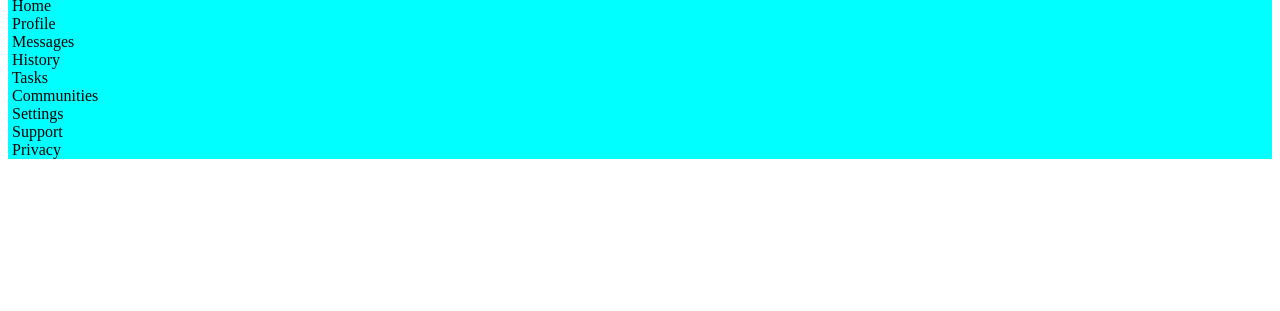
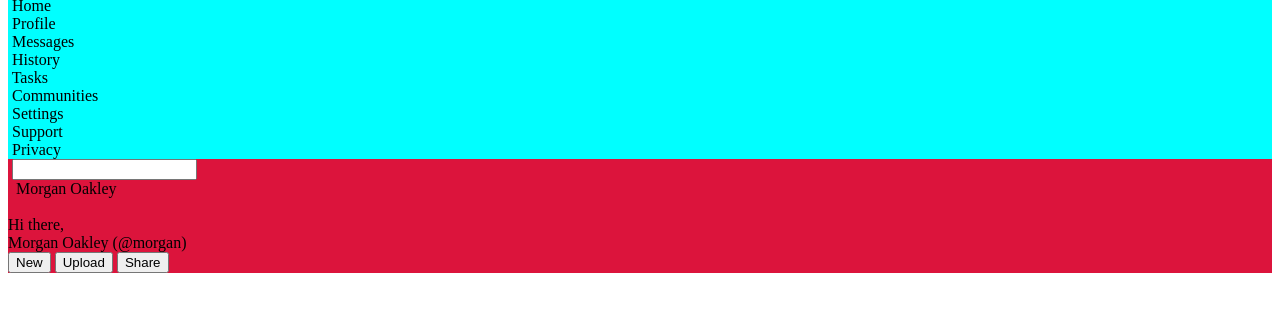
Before and after one commit to EmFey/Dashboard, a plain HTML site: page index.html in a window 1280 px wide. Shown: the part 29-340 px from the top of the page. Drawn offline with Linux system fonts and the light colour scheme.

Commit message:
Added information to the Header section

```diff
--- a/index.html
+++ b/index.html
@@ -31,7 +31,28 @@
             </div>
         </div>
 
-        <div class="header"></div>
+        <div class="header">
+            <div class="search">
+                <div><img src=""> <input type="search" name="" id=""></div>
+                <div><img src=""> <img src=""> Morgan Oakley</div>
+            </div>
+
+            <div class="user">
+                <div>
+                    <img src="">
+                    <div>
+                        <div>Hi there,</div>
+                        <div>Morgan Oakley (@morgan)</div>
+                    </div>
+                </div>
+
+                <div>
+                    <button>New</button>
+                    <button>Upload</button>
+                    <button>Share</button>
+                </div>
+            </div>
+        </div>
 
         <div class="main"></div>
 
```
